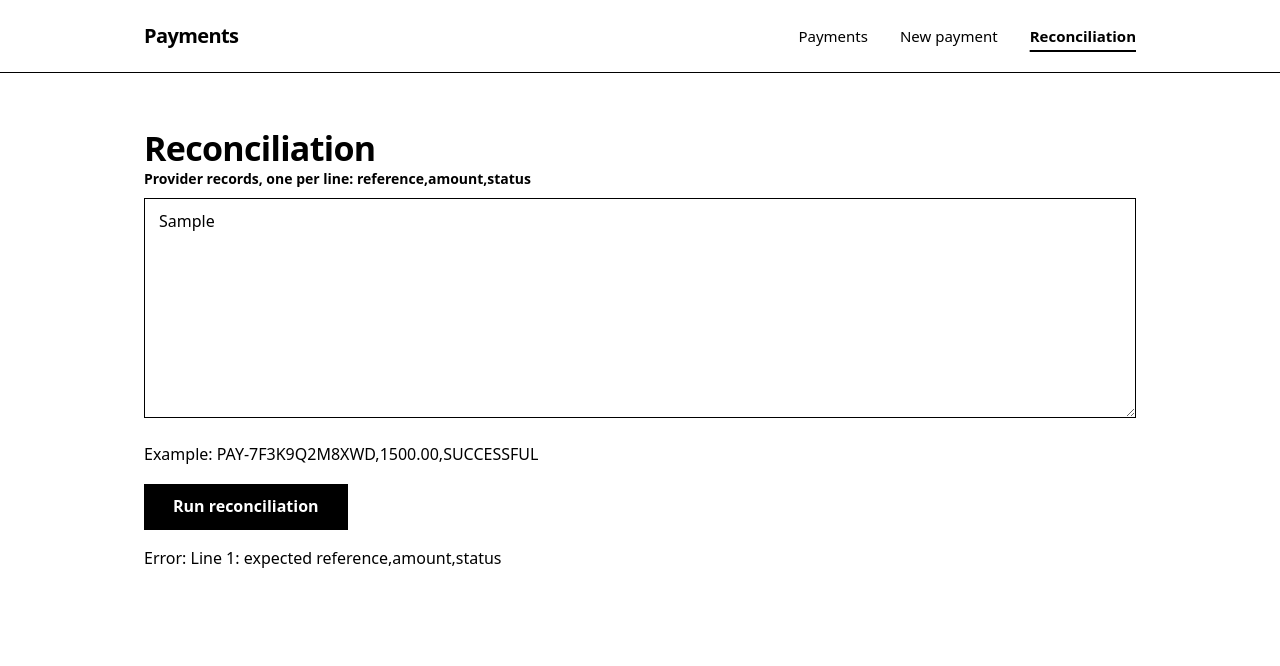
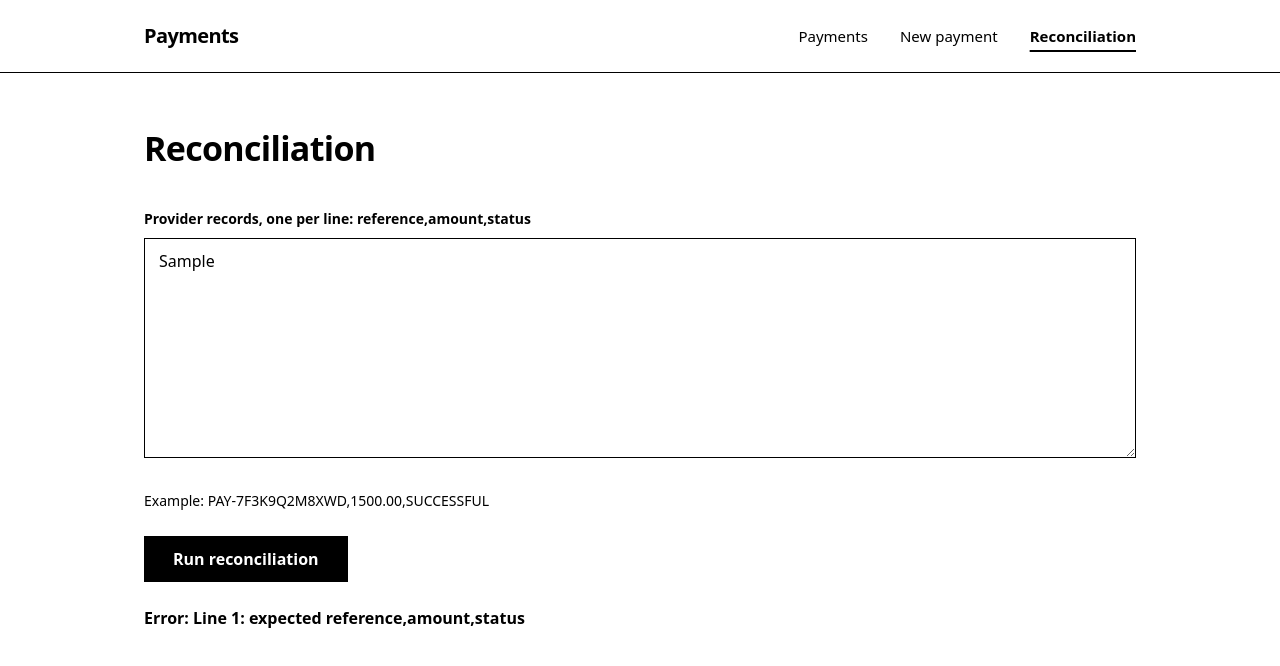
Before and after one commit to Martin888Maina/java-payment-application, a React (Vite) app in the folder frontend/: page /reconciliation in a window 1280 px wide. Both pictures are taken after typing "Sample" into the empty fields and a click on the button "Run reconciliation". Shown: the top 666 px of the page. Built offline with nearby package versions, Linux system fonts and the light colour scheme.

Commit message:
tidy the reconciliation page layout

```diff
--- a/frontend/src/pages/Reconciliation.jsx
+++ b/frontend/src/pages/Reconciliation.jsx
@@ -15,19 +15,20 @@ function ResultGroup({ title, items }) {
   const amount = (value) => (value == null ? '-' : formatNumber(value))
 
   return (
-    <>
+    <section className="result-group">
       <h3>
         {title} ({items.length})
       </h3>
       {items.length === 0 ? (
         <p>None.</p>
       ) : (
+        <div className="table-wrap">
           <table>
             <thead>
               <tr>
                 <th>Reference</th>
-              <th>Our amount</th>
-              <th>Provider amount</th>
+                <th className="num">Our amount</th>
+                <th className="num">Provider amount</th>
                 <th>Our status</th>
                 <th>Provider status</th>
               </tr>
@@ -36,16 +37,17 @@ function ResultGroup({ title, items }) {
               {items.map((item) => (
                 <tr key={item.reference}>
                   <td>{item.reference}</td>
-                <td>{amount(item.ourAmount)}</td>
-                <td>{amount(item.providerAmount)}</td>
+                  <td className="num">{amount(item.ourAmount)}</td>
+                  <td className="num">{amount(item.providerAmount)}</td>
                   <td>{show(item.ourStatus)}</td>
                   <td>{show(item.providerStatus)}</td>
                 </tr>
               ))}
             </tbody>
           </table>
+        </div>
       )}
-    </>
+    </section>
   )
 }
 
@@ -81,8 +83,10 @@ function Reconciliation() {
 
   return (
     <>
+      <div className="page-header">
         <h2>Reconciliation</h2>
-      <form onSubmit={run}>
+      </div>
+      <form className="form form-wide" onSubmit={run}>
         <p>
           <label htmlFor="records">Provider records, one per line: reference,amount,status</label>
           <textarea
@@ -93,7 +97,7 @@ function Reconciliation() {
             onChange={(event) => setText(event.target.value)}
           />
         </p>
-        <p>Example: PAY-7F3K9Q2M8XWD,1500.00,SUCCESSFUL</p>
+        <p className="hint">Example: PAY-7F3K9Q2M8XWD,1500.00,SUCCESSFUL</p>
         <p>
           <button type="submit" className="primary" disabled={running}>
             {running ? 'Running...' : 'Run reconciliation'}
@@ -101,10 +105,13 @@ function Reconciliation() {
         </p>
       </form>
       {errors.map((error) => (
-        <p key={error}>Error: {error}</p>
+        <p key={error} className="error">
+          Error: {error}
+        </p>
       ))}
       {result && (
         <>
+          <section className="result-group">
             <h3>Summary</h3>
             <table className="summary">
               <tbody>
@@ -138,6 +145,7 @@ function Reconciliation() {
                 </tr>
               </tbody>
             </table>
+          </section>
           <ResultGroup title="Amount mismatches" items={result.amountMismatches} />
           <ResultGroup title="Status mismatches" items={result.statusMismatches} />
           <ResultGroup title="Missing on our side" items={result.missingOnOurSide} />
```
Lines whose indentation alone changed are shown as unchanged.
